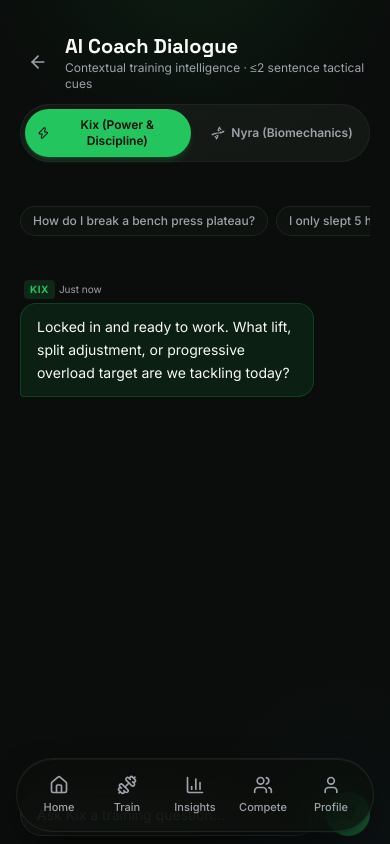
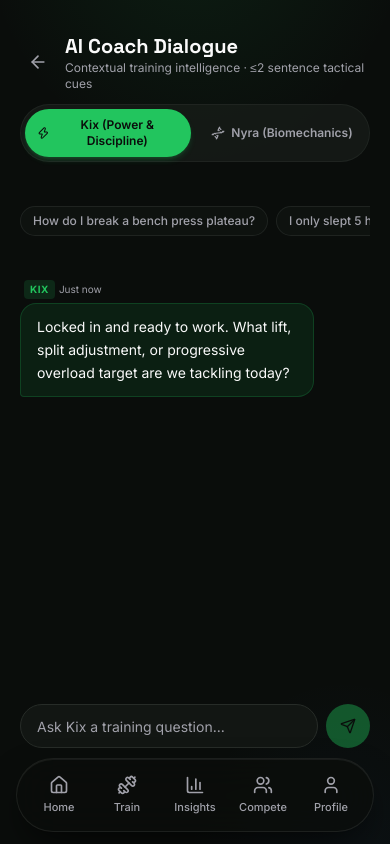
Before and after one commit to chaitanyakumarAI/PhysIQx-AI, a Next.js app: page /coach in a window 390 px wide. Built offline with nearby package versions, Linux system fonts and the light colour scheme.

Commit message:
fix(coach): adjust mobile bottom padding so chat input floats cleanly above navigation pill

```diff
--- a/src/app/(app)/coach/CoachScreen.tsx
+++ b/src/app/(app)/coach/CoachScreen.tsx
@@ -88,7 +88,7 @@ export function CoachScreen() {
   }
 
   return (
-    <PageContainer className="flex flex-col h-[calc(100dvh-5rem)] pb-2">
+    <PageContainer withBottomNav={false} className="flex flex-col h-dvh pb-24">
       {/* Header */}
       <div className="flex flex-col gap-3 pt-4 shrink-0">
         <div className="flex items-center justify-between gap-3">
```
